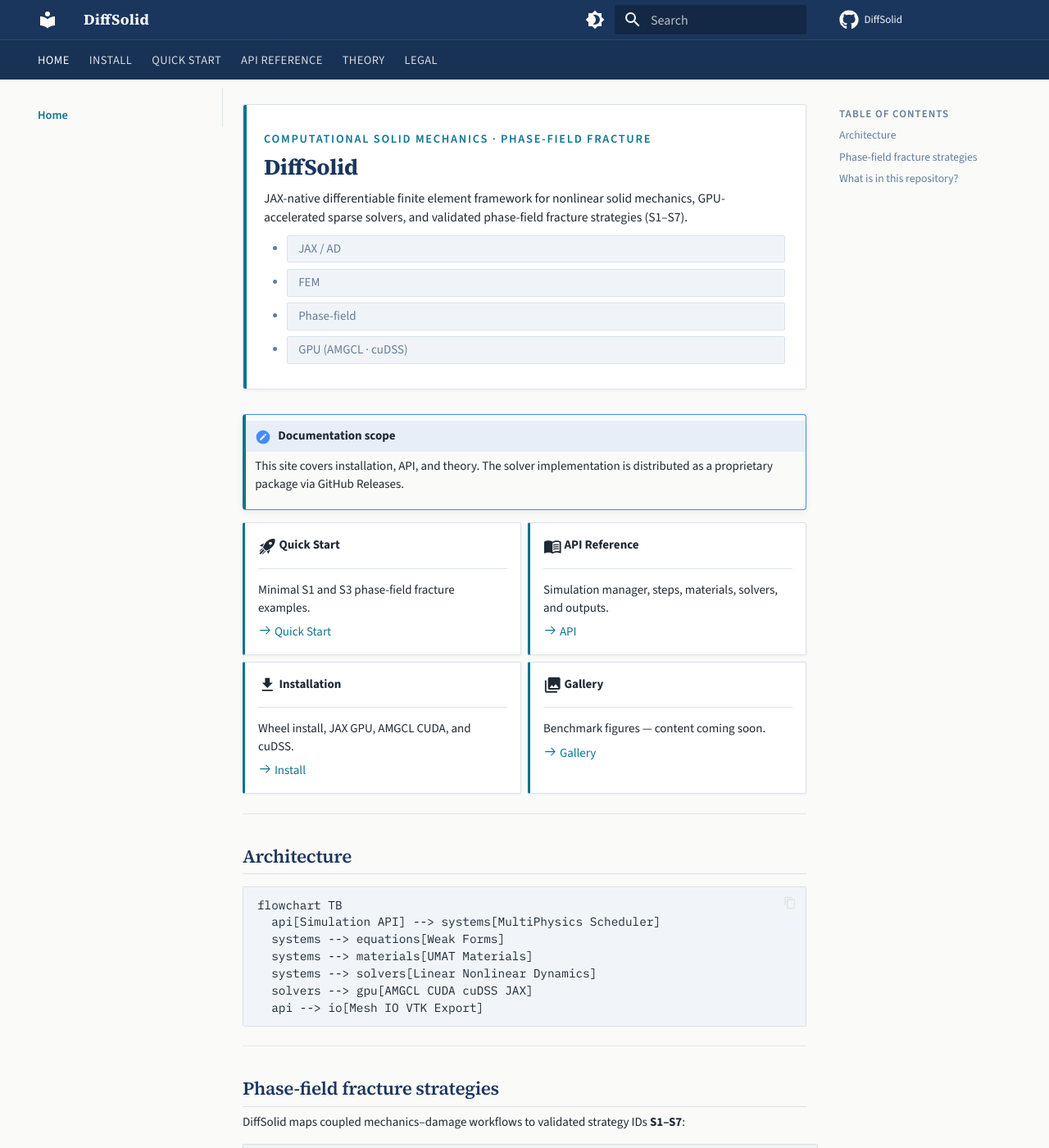
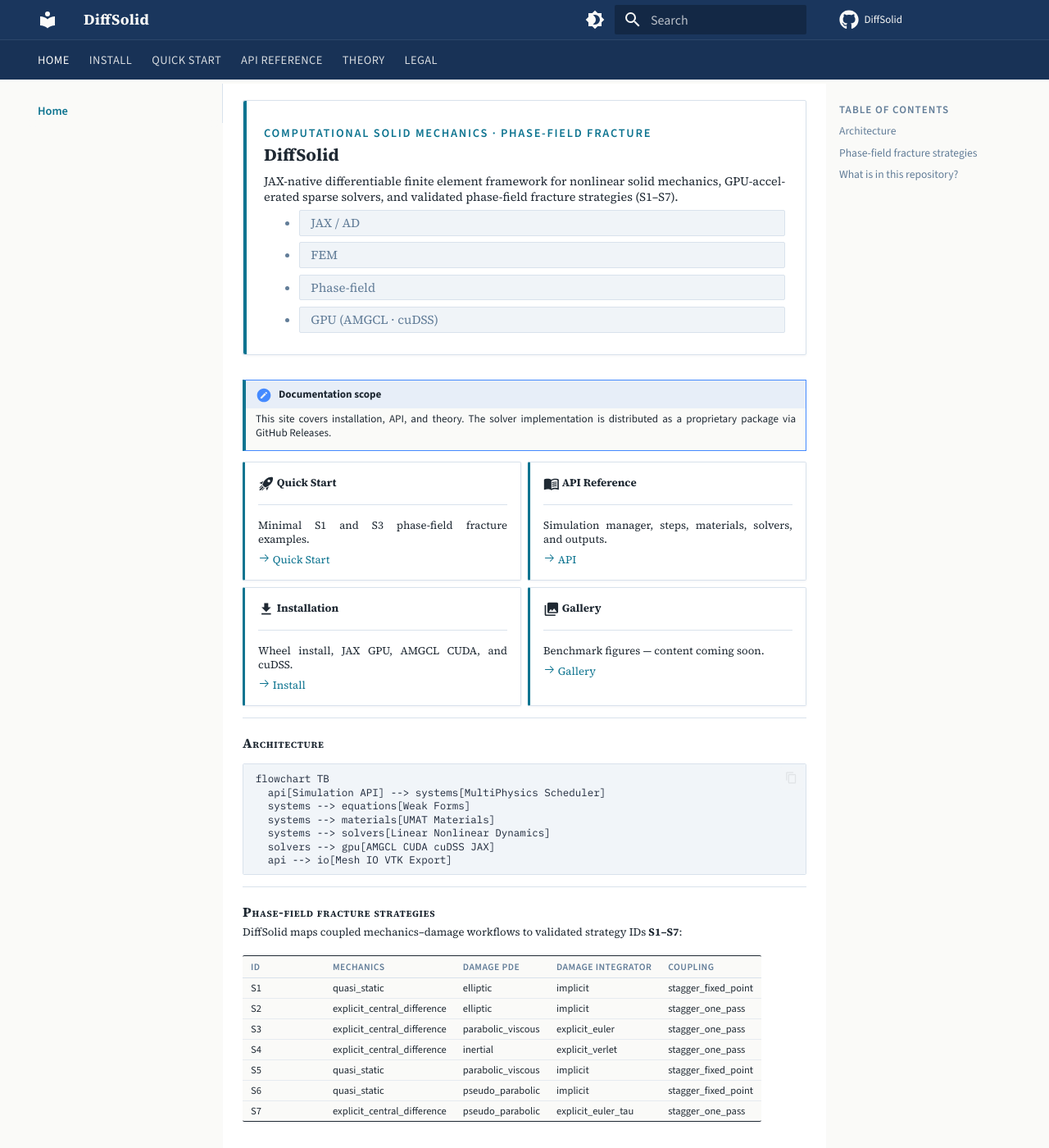
Before and after one commit to zclsjtu/DiffSolid, an MkDocs documentation site: the page built from docs/index.md, in a window 1280 px wide and 1400 px high. Shown: the whole window at 82% size. Built offline with MkDocs 1.6.1 and Material for MkDocs 9.7.7, drawn with Linux system fonts in a browser that asks for light colours; comment, search, counter and statistics services are not loaded.

Commit message:
style: paper-PDF typography — serif body, justify, narrow column

```diff
--- a/docs/stylesheets/extra.css
+++ b/docs/stylesheets/extra.css
@@ -48,31 +48,40 @@
   --ds-shadow: 0 1px 3px rgba(0, 0, 0, 0.35);
 }
 
-/* ── Base typography (compact academic) ── */
+/* ── Paper PDF typography (~10.5pt body, single column) ── */
 :root {
-  --md-typeset-font-size: 0.75rem;
+  --md-typeset-font-size: 0.65625rem; /* ~10.5px @ 16px root */
+  --ds-col-width: 36rem;
 }
 
 .md-typeset {
-  font-family: "Source Sans 3", system-ui, sans-serif;
-  font-size: 0.75rem;
-  line-height: 1.45;
+  font-family: "Source Serif 4", Georgia, "Times New Roman", serif;
+  font-size: 0.65625rem;
+  line-height: 1.32;
   color: var(--ds-ink);
+  font-feature-settings: "kern" 1, "liga" 1;
 }
 
-.md-typeset p,
+.md-typeset p {
+  margin: 0.35em 0;
+  text-align: justify;
+  hyphens: auto;
+}
+
 .md-typeset ul,
 .md-typeset ol,
 .md-typeset dl {
-  margin: 0.5em 0;
+  margin: 0.35em 0;
+  padding-left: 1.25em;
 }
 
 .md-typeset li {
-  margin: 0.15em 0;
+  margin: 0.08em 0;
+  line-height: 1.32;
 }
 
 .md-typeset li + li {
-  margin-top: 0.1em;
+  margin-top: 0.05em;
 }
 
 .md-typeset h1,
@@ -80,36 +89,41 @@
 .md-typeset h3,
 .md-typeset h4 {
   font-family: "Source Serif 4", Georgia, "Times New Roman", serif;
-  font-weight: 600;
-  color: var(--ds-accent-deep);
-  letter-spacing: -0.015em;
+  font-weight: 700;
+  color: var(--ds-ink);
+  letter-spacing: 0;
+  text-align: left;
 }
 
 .md-typeset h1 {
-  font-size: 1.35rem;
-  font-weight: 700;
-  margin: 0 0 0.4em;
-  line-height: 1.2;
+  font-size: 1.05rem;
+  margin: 0 0 0.5em;
+  line-height: 1.15;
 }
 
 .md-typeset h2 {
-  font-size: 1.12rem;
-  margin-top: 1.6em;
-  margin-bottom: 0.35em;
-  padding-bottom: 0.25em;
-  border-bottom: 1px solid var(--ds-rule);
+  font-size: 0.82rem;
+  margin: 1.1em 0 0.3em;
+  padding: 0;
+  border: none;
+  font-variant: small-caps;
+  letter-spacing: 0.04em;
+  font-weight: 700;
 }
 
 .md-typeset h3 {
-  font-size: 0.95rem;
-  margin-top: 1.2em;
-  margin-bottom: 0.3em;
-  color: var(--ds-accent);
+  font-size: 0.72rem;
+  margin: 0.85em 0 0.2em;
+  font-weight: 700;
+  font-style: italic;
+  color: var(--ds-ink);
 }
 
 .md-typeset h4 {
-  font-size: 0.85rem;
-  margin-top: 1em;
+  font-size: 0.68rem;
+  margin: 0.7em 0 0.15em;
+  font-weight: 600;
+  font-style: normal;
 }
 
 .md-typeset blockquote {
@@ -213,16 +227,21 @@
 }
 
 .ds-hero__title {
-  font-size: 1.35rem;
-  line-height: 1.15;
-  margin: 0 0 0.5rem;
+  font-family: "Source Serif 4", Georgia, serif;
+  font-size: 1.1rem;
+  font-weight: 700;
   color: var(--ds-accent-deep);
+  margin: 0 0 0.4rem;
 }
 
 .ds-hero__subtitle {
-  font-size: 0.78rem;
-  line-height: 1.45;
-  margin: 0 0 0.75rem;
+  font-size: 0.72rem;
+  line-height: 1.32;
+}
+
+/* Hide default h1 on home when hero present */
+.md-content__inner > article > h1:first-child {
+  display: none;
 }
 
 .ds-hero__tags {
@@ -269,37 +288,46 @@
   margin: 0.75rem 0;
 }
 
-/* ── Tables (notation) ── */
+/* ── Tables (journal notation) ── */
 .md-typeset table:not([class]) {
-  font-size: 0.72rem;
-  line-height: 1.35;
+  font-family: "Source Sans 3", system-ui, sans-serif;
+  font-size: 0.625rem;
+  line-height: 1.28;
+  border: none;
+  border-top: 1px solid var(--ds-ink);
+  border-bottom: 1px solid var(--ds-ink);
   box-shadow: none;
   border-collapse: collapse;
+  margin: 0.5em 0;
 }
 
 .md-typeset table:not([class]) thead {
-  background: var(--ds-surface);
+  background: transparent;
 }
 
 .md-typeset table:not([class]) th {
-  font-family: "Source Sans 3", sans-serif;
-  font-size: 0.62rem;
+  font-size: 0.58rem;
   font-weight: 600;
-  letter-spacing: 0.06em;
+  letter-spacing: 0.04em;
   text-transform: uppercase;
   color: var(--ds-muted);
-  padding: 0.4rem 0.65rem;
-  border-bottom: 2px solid var(--ds-rule);
+  padding: 0.28rem 0.5rem;
+  border-bottom: 1px solid var(--ds-rule);
 }
 
 .md-typeset table:not([class]) td {
-  padding: 0.3rem 0.65rem;
-  border-top: 1px solid var(--ds-rule);
-  vertical-align: middle;
+  padding: 0.2rem 0.5rem;
+  border-top: none;
+  border-bottom: none;
+  vertical-align: baseline;
 }
 
 .md-typeset table:not([class]) tbody tr:nth-child(even) {
-  background: color-mix(in srgb, var(--ds-surface) 50%, transparent);
+  background: transparent;
+}
+
+.md-typeset table:not([class]) tbody tr + tr td {
+  border-top: 1px solid color-mix(in srgb, var(--ds-rule) 60%, transparent);
 }
 
 /* ── Math (KaTeX) ── */
@@ -308,13 +336,12 @@
 }
 
 .md-typeset table .katex {
-  font-size: 0.95em;
+  font-size: 1em;
 }
 
 .md-typeset .katex-display {
-  margin: 0.65em 0;
-  overflow-x: auto;
-  overflow-y: hidden;
+  margin: 0.45em 0;
+  font-size: 0.95em;
 }
 
 .md-typeset .arithmatex {
@@ -329,8 +356,8 @@
 }
 
 .md-typeset pre > code {
-  font-size: 0.72rem;
-  line-height: 1.45;
+  font-size: 0.625rem;
+  line-height: 1.32;
 }
 
 .md-typeset pre {
@@ -341,23 +368,35 @@
 
 /* ── Admonitions ── */
 .md-typeset .admonition {
-  font-size: 0.75rem;
-  line-height: 1.45;
-  margin: 0.75em 0;
-  padding: 0.5em 0.75em;
+  border-radius: 0;
+  border: 1px solid var(--ds-rule);
+  box-shadow: none;
+  font-size: 0.65625rem;
+  line-height: 1.32;
+  margin: 0.5em 0;
+  font-family: "Source Sans 3", sans-serif;
 }
 
 .md-typeset .admonition.note {
   border-left: 4px solid var(--ds-accent);
 }
 
-/* ── Content width ── */
+/* ── Main column: single paper width ── */
 .md-content__inner {
-  margin-bottom: 2rem;
+  max-width: var(--ds-col-width);
+  margin-bottom: 1.25rem;
 }
 
 .md-main__inner {
-  margin-top: 0.5rem;
+  margin-top: 0.25rem;
+}
+
+.md-content {
+  background: var(--ds-card);
+}
+
+[data-md-color-scheme="default"] .md-main {
+  background: var(--ds-paper);
 }
 
 /* ── Footer ── */
@@ -386,7 +425,14 @@
   font-family: "Source Sans 3", sans-serif;
 }
 
-/* Hide default h1 on home when hero present */
-.md-content__inner > article > h1:first-child {
-  display: none;
+.md-typeset hr {
+  margin: 0.65em 0;
+  border: none;
+  border-top: 1px solid var(--ds-rule);
 }
+
+/* Home / API pages: sans for UI-heavy content */
+.md-content__inner > article > .grid.cards,
+.md-content__inner > article > .ds-hero {
+  font-family: "Source Sans 3", system-ui, sans-serif;
+}
```
